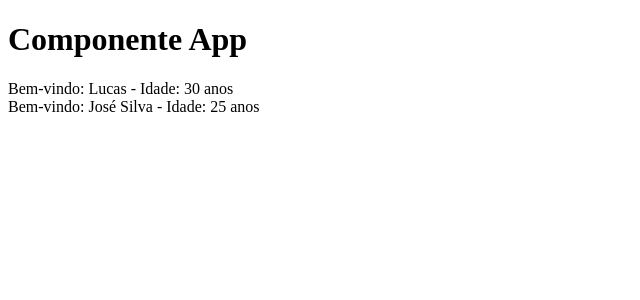
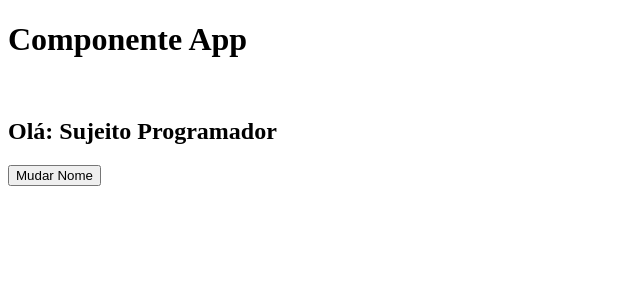
Before and after one commit to EdiJunior88/Sujeito_Programador_NextJS_do_zero_ao_avancado, a React (Vite) app in the folder ReactJS-Primeiro-APP/: page / in a window 1280 px wide. Shown: the top 300 px of the page, without its empty margins (0-640 px from the left). Built offline with nearby package versions, Linux system fonts and the light colour scheme.

Commit message:
- Início da Jornada Configurando seu VsCode Mapa do curso
- Começando com ReactJS
Primeiros passos
Primeiro projeto
Propriedades e componente
Trabalhando com useState

```diff
--- a/ReactJS-Primeiro-APP/src/App.jsx
+++ b/ReactJS-Primeiro-APP/src/App.jsx
@@ -1,12 +1,21 @@
+import { useState } from "react";
 import Nome from "./components/Nome";
 
 const App = () => {
+  const [aluno, setAluno] = useState("Sujeito Programador");
+
+  function handleChangeName(nome) {
+    setAluno(nome);
+  }
+
   return (
     <div>
       <h1>Componente App</h1>
-      <Nome aluno="Lucas" idade={30} />
       <br />
-      <Nome aluno="José Silva" idade={25} />
+      <h2>Olá: {aluno}</h2>
+      <button onClick={() => handleChangeName("Lucas Oliveira")}>
+        Mudar Nome
+      </button>
     </div>
   );
 };
```
